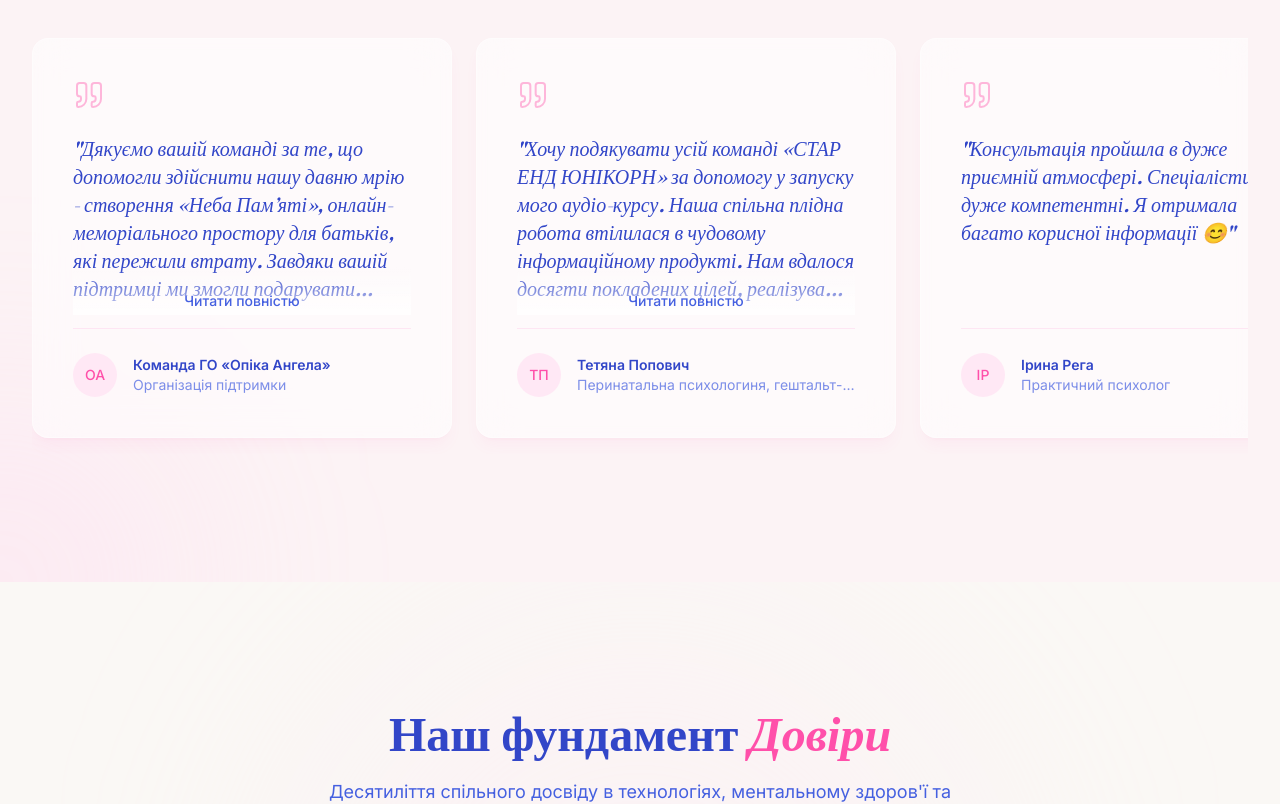
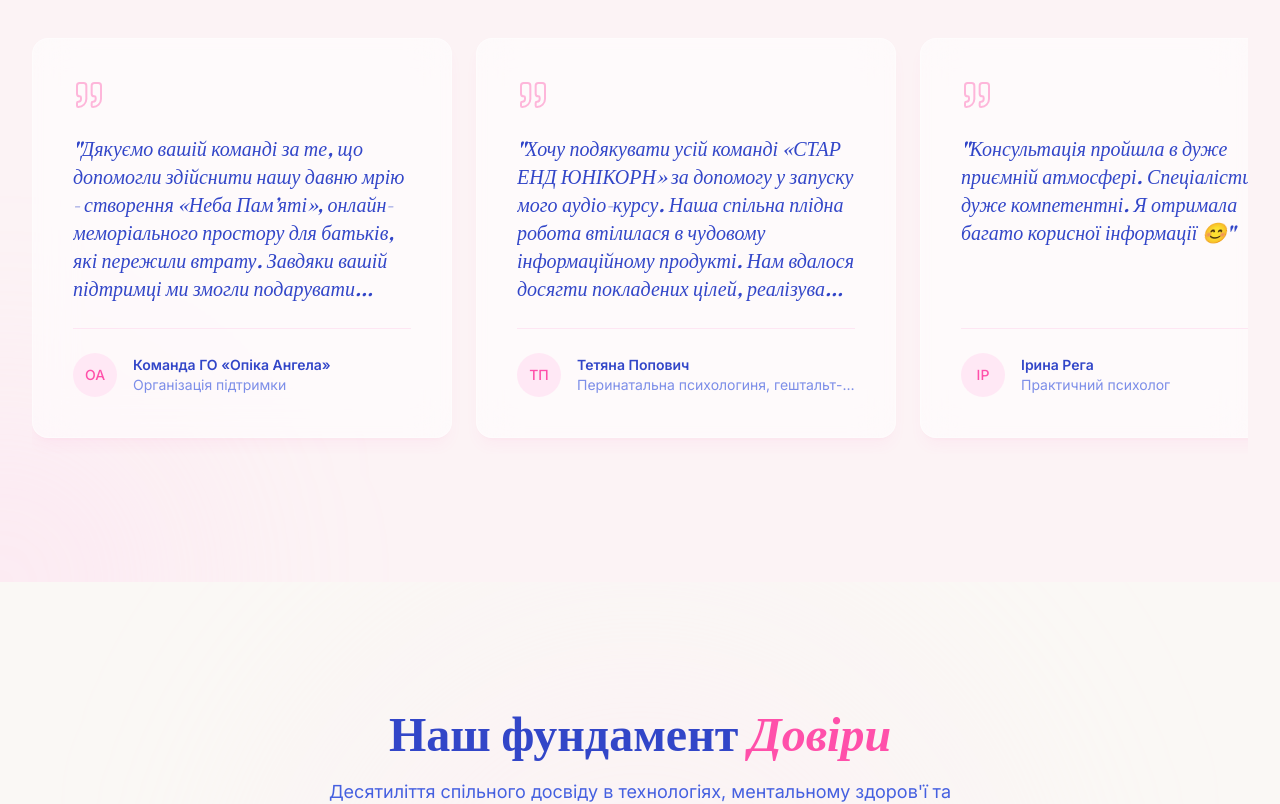
Before and after one commit to NostresMA/M-H-Collab, a React (Vite) app: page / in a window 1280 px wide. Shown: the part 4860-5664 px from the top of the page. Built offline with nearby package versions, Linux system fonts and the light colour scheme.

Commit message:
feat: make testimonial cards clickable and remove explicit read-more button

```diff
--- a/src/components/TestimonialsSection.tsx
+++ b/src/components/TestimonialsSection.tsx
@@ -1,4 +1,4 @@
-import React, { useEffect, useState, useRef } from 'react';
+import { useEffect, useState, useRef } from 'react';
 import { motion } from 'framer-motion';
 import { Quote, ChevronLeft, ChevronRight } from 'lucide-react';
 const testimonials = [
--- a/src/components/ua/TestimonialsSectionUA.tsx
+++ b/src/components/ua/TestimonialsSectionUA.tsx
@@ -1,4 +1,4 @@
-import React, { useEffect, useState, useRef } from 'react';
+import { useEffect, useState, useRef } from 'react';
 import { motion, AnimatePresence } from 'framer-motion';
 import { Quote, ChevronLeft, ChevronRight, X } from 'lucide-react';
 
@@ -135,7 +135,8 @@ export function TestimonialsSectionUA() {
               whileInView={{ opacity: 1, y: 0 }}
               viewport={{ once: true }}
               transition={{ duration: 0.5, delay: index * 0.1 }}
-              className="min-w-[320px] md:min-w-[420px] max-w-[420px] h-[400px] flex-shrink-0 snap-start glass p-8 md:p-10 rounded-glass flex flex-col justify-between"
+              onClick={() => testimonial.quote.length > 200 && setSelectedTestimonial(testimonial)}
+              className={`min-w-[320px] md:min-w-[420px] max-w-[420px] h-[400px] flex-shrink-0 snap-start glass p-8 md:p-10 rounded-glass flex flex-col justify-between transition-all duration-300 ${testimonial.quote.length > 200 ? 'cursor-pointer hover:bg-white/40 hover:shadow-xl hover:-translate-y-1' : ''}`}
             >
               <div className="flex-1 overflow-hidden">
                 <Quote size={32} className="text-sage-400/40 mb-6" strokeWidth={1.5} />
@@ -143,16 +144,6 @@ export function TestimonialsSectionUA() {
                   <p className="font-serif text-navy-500 text-lg md:text-xl leading-relaxed italic line-clamp-6">
                     "{testimonial.quote}"
                   </p>
-                  {testimonial.quote.length > 200 && (
-                    <div className="absolute bottom-0 left-0 right-0 h-12 bg-gradient-to-t from-white/80 to-transparent flex items-end justify-center pb-1">
-                      <button
-                        onClick={() => setSelectedTestimonial(testimonial)}
-                        className="text-sage-500 font-medium text-sm hover:underline"
-                      >
-                        Читати повністю
-                      </button>
-                    </div>
-                  )}
                 </div>
               </div>
 
```
Lines whose indentation alone changed are shown as unchanged.
